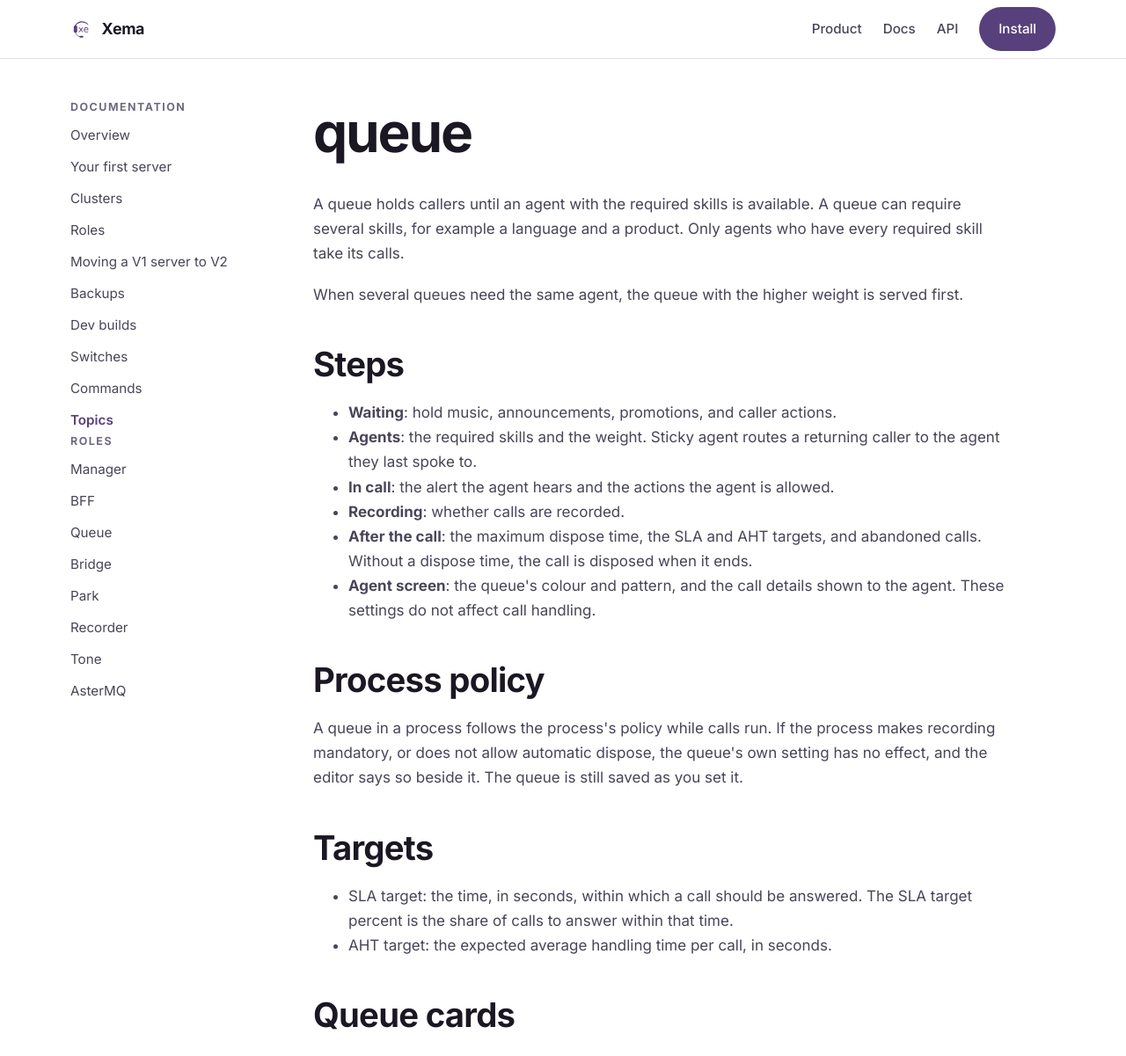
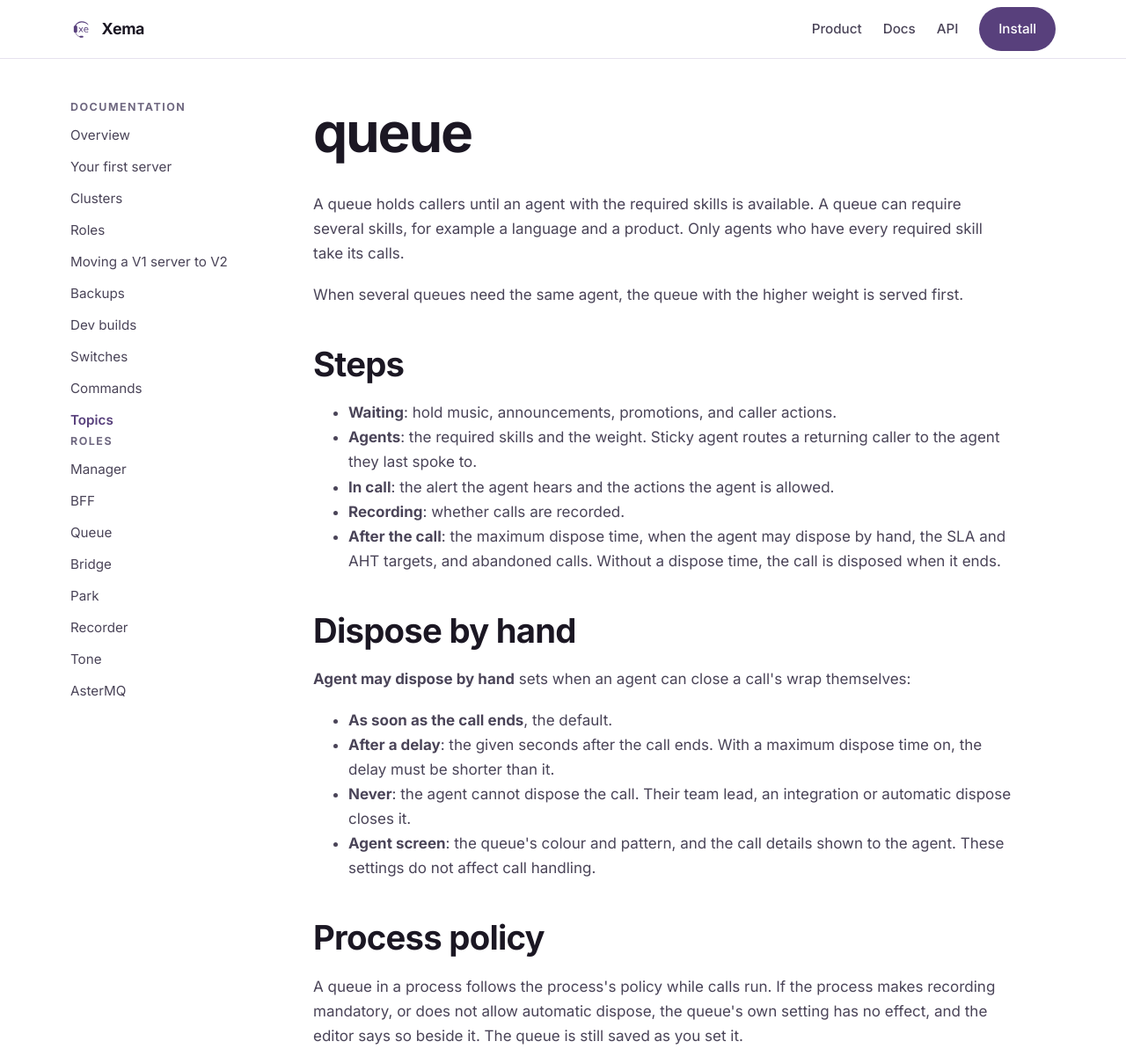
Before and after one commit to Inukollu/xema-site, a plain HTML site: page docs/topic-queue.html in a window 1280 px wide. Shown: the top 1201 px of the page at 88% size. Drawn offline with Linux system fonts and the light colour scheme.

Commit message:
Publish website from 55bbe6e47f6a52af679d5b2e9a5c90cfa6296608 Inukollu/Xema@55bbe6e47f6a52af679d5b2e9a5c90cfa6296608

```diff
--- a/docs/topic-queue.html
+++ b/docs/topic-queue.html
@@ -71,8 +71,16 @@ skills, for example a language and a product. Only agents who have every require
   last spoke to.</li>
 <li><strong>In call</strong>: the alert the agent hears and the actions the agent is allowed.</li>
 <li><strong>Recording</strong>: whether calls are recorded.</li>
-<li><strong>After the call</strong>: the maximum dispose time, the SLA and AHT targets, and abandoned calls. Without a
-  dispose time, the call is disposed when it ends.</li>
+<li><strong>After the call</strong>: the maximum dispose time, when the agent may dispose by hand, the SLA and AHT targets,
+  and abandoned calls. Without a dispose time, the call is disposed when it ends.</li>
+</ul>
+<h2 id="dispose-by-hand">Dispose by hand</h2>
+<p><strong>Agent may dispose by hand</strong> sets when an agent can close a call's wrap themselves:</p>
+<ul>
+<li><strong>As soon as the call ends</strong>, the default.</li>
+<li><strong>After a delay</strong>: the given seconds after the call ends. With a maximum dispose time on, the delay must be
+  shorter than it.</li>
+<li><strong>Never</strong>: the agent cannot dispose the call. Their team lead, an integration or automatic dispose closes it.</li>
 <li><strong>Agent screen</strong>: the queue's colour and pattern, and the call details shown to the agent. These settings do
   not affect call handling.</li>
 </ul>
```
Also changed, not shown: docs/topic-agent.html (+10 -0 lines), docs/topic-flow.html (+9 -1 lines).
